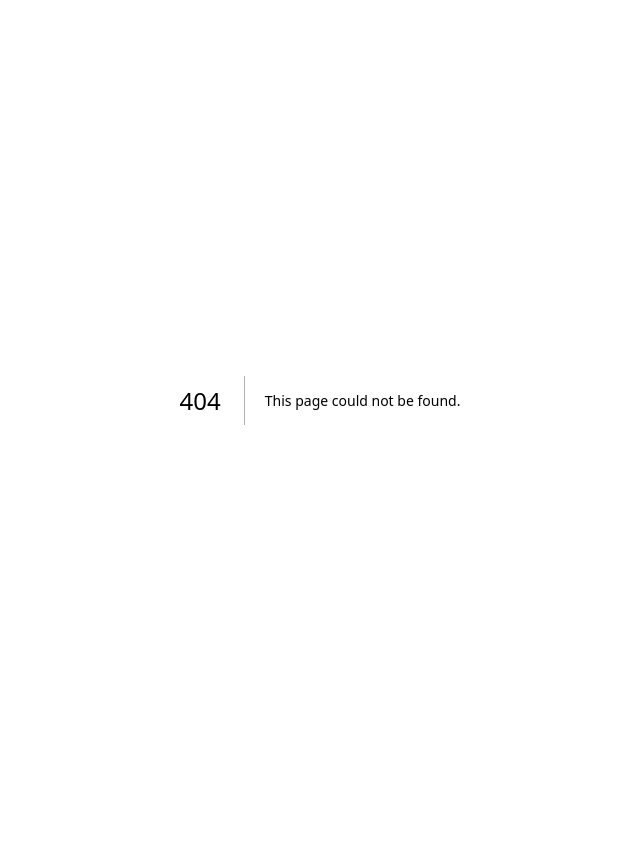
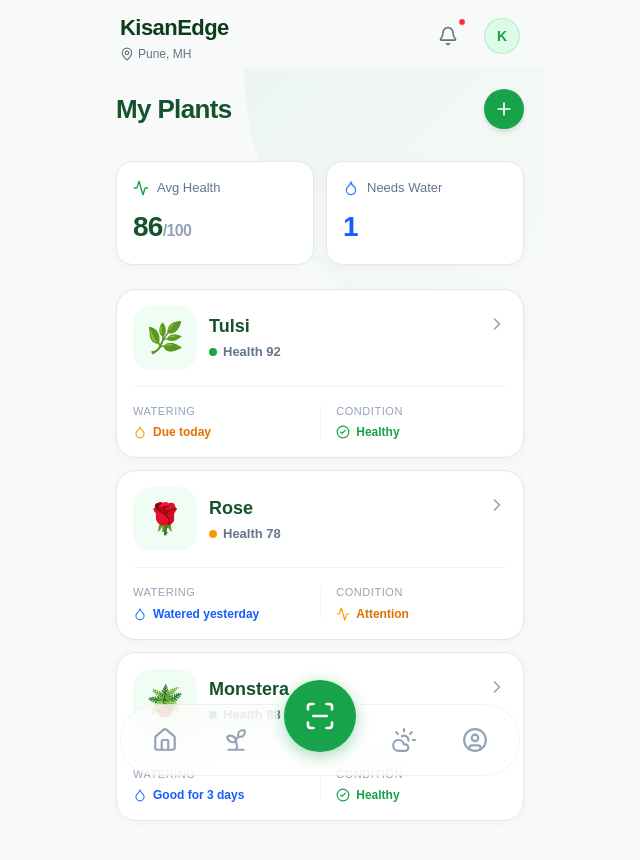
Before and after one commit to MdKasif0/KisanEdge, a Next.js app: page /plants in a window 1280 px wide. Before the commit this address had no page. Shown: the top 860 px of the page, without its empty margins (320-960 px from the left). Before the commit the page ends 800 px from the top, so only its background shows below. Built offline with nearby package versions, Linux system fonts and the light colour scheme.

Commit message:
feat: add plants list page with health metrics and status indicators

```diff
--- /dev/null
+++ b/src/app/(app)/plants/page.tsx
@@ -0,0 +1,108 @@
+"use client";
+
+import Link from "next/link";
+import { MOCK_HOME_PLANTS } from "@/lib/mock-data";
+import { Plus, Droplet, Sun, Activity, ChevronRight, CheckCircle2 } from "lucide-react";
+import { Button } from "@/components/ui/button";
+import { motion } from "framer-motion";
+
+export default function PlantsPage() {
+  const avgHealth = Math.round(MOCK_HOME_PLANTS.reduce((acc, p) => acc + p.healthScore, 0) / MOCK_HOME_PLANTS.length);
+  const needsWater = MOCK_HOME_PLANTS.filter(p => p.waterStatus.toLowerCase().includes("due")).length;
+
+  return (
+    <div className="flex flex-col gap-6 p-4 sm:p-5 relative min-h-[100dvh] bg-[#F8FAF9] pb-24">
+      {/* Background Graphic */}
+      <div className="absolute top-0 right-0 w-[300px] h-[300px] bg-gradient-to-br from-[#16A34A]/5 to-transparent rounded-bl-full pointer-events-none" />
+
+      {/* Header */}
+      <header className="relative z-10 flex items-center justify-between pt-safe pb-2">
+        <h1 className="text-[26px] font-bold text-[#14532D] tracking-tight">My Plants</h1>
+        <Button size="icon" className="rounded-full w-10 h-10 bg-[#16A34A] hover:bg-[#15803d] text-white shadow-md">
+          <Plus className="w-5 h-5" />
+        </Button>
+      </header>
+
+      {/* Metrics Grid */}
+      <motion.div initial={{ opacity: 0, y: 10 }} animate={{ opacity: 1, y: 0 }} className="grid grid-cols-2 gap-3 relative z-10">
+        <div className="bg-white rounded-2xl p-4 shadow-[0_2px_8px_rgba(0,0,0,0.03)] border border-[#E5E7EB]">
+          <div className="flex items-center gap-2 mb-2">
+            <Activity className="w-4 h-4 text-[#16A34A]" />
+            <span className="text-[13px] font-medium text-[#64748b]">Avg Health</span>
+          </div>
+          <div className="text-[28px] font-bold text-[#14532D] tracking-tight">{avgHealth}<span className="text-[16px] text-[#94A3B8]">/100</span></div>
+        </div>
+
+        <div className="bg-white rounded-2xl p-4 shadow-[0_2px_8px_rgba(0,0,0,0.03)] border border-[#E5E7EB]">
+          <div className="flex items-center gap-2 mb-2">
+            <Droplet className="w-4 h-4 text-blue-500" />
+            <span className="text-[13px] font-medium text-[#64748b]">Needs Water</span>
+          </div>
+          <div className="text-[28px] font-bold text-blue-600 tracking-tight">{needsWater}</div>
+        </div>
+      </motion.div>
+
+      {/* Plants List */}
+      <motion.section initial={{ opacity: 0, y: 10 }} animate={{ opacity: 1, y: 0 }} transition={{ delay: 0.1 }} className="relative z-10 flex flex-col gap-4">
+        <div className="flex flex-col gap-3">
+          {MOCK_HOME_PLANTS.map((plant) => (
+            <Link key={plant.id} href={`/plants/${plant.id}`}>
+              <div className="bg-white p-4 rounded-[20px] shadow-[0_2px_12px_rgba(0,0,0,0.03)] border border-[#E5E7EB] hover:border-[#16A34A]/30 transition-colors flex flex-col gap-3">
+
+                <div className="flex justify-between items-start">
+                  <div className="flex gap-3 items-center">
+                    <div className="w-16 h-16 rounded-[18px] bg-[#F0FDF4] flex items-center justify-center text-3xl shrink-0">
+                      {plant.image}
+                    </div>
+                    <div className="flex flex-col gap-0.5">
+                      <h3 className="font-bold text-[#14532D] text-[18px]">{plant.name}</h3>
+                      <div className="flex items-center gap-1.5">
+                        <div className={`w-2 h-2 rounded-full ${plant.healthScore > 80 ? 'bg-[#16A34A]' : 'bg-amber-500'}`} />
+                        <span className="text-[13px] font-semibold text-[#64748b]">Health {plant.healthScore}</span>
+                      </div>
+                    </div>
+                  </div>
+                  <ChevronRight className="w-5 h-5 text-[#94A3B8] mt-2" />
+                </div>
+
+                <div className="w-full h-px bg-gray-100 mt-1" />
+
+                <div className="flex justify-between items-center gap-2 pt-1">
+                  <div className="flex flex-col gap-1 w-full">
+                    <span className="text-[11px] font-medium text-[#94A3B8] uppercase tracking-wider">Watering</span>
+                    <div className="flex items-center gap-1.5">
+                      <Droplet className={`w-3.5 h-3.5 ${plant.waterStatus.toLowerCase().includes('due') ? 'text-amber-500' : 'text-blue-500'}`} />
+                      <span className={`text-[12px] font-bold ${plant.waterStatus.toLowerCase().includes('due') ? 'text-amber-600' : 'text-blue-600'}`}>
+                        {plant.waterStatus}
+                      </span>
+                    </div>
+                  </div>
+
+                  <div className="w-px h-8 bg-gray-100 mx-2" />
+
+                  <div className="flex flex-col gap-1 w-full">
+                    <span className="text-[11px] font-medium text-[#94A3B8] uppercase tracking-wider">Condition</span>
+                    <div className="flex items-center gap-1.5">
+                      {plant.diseaseStatus === "Healthy" ? (
+                        <>
+                          <CheckCircle2 className="w-3.5 h-3.5 text-[#16A34A]" />
+                          <span className="text-[12px] font-bold text-[#16A34A]">{plant.diseaseStatus}</span>
+                        </>
+                      ) : (
+                        <>
+                          <Activity className="w-3.5 h-3.5 text-amber-500" />
+                          <span className="text-[12px] font-bold text-amber-600">{plant.diseaseStatus}</span>
+                        </>
+                      )}
+                    </div>
+                  </div>
+                </div>
+
+              </div>
+            </Link>
+          ))}
+        </div>
+      </motion.section>
+    </div>
+  );
+}
```
